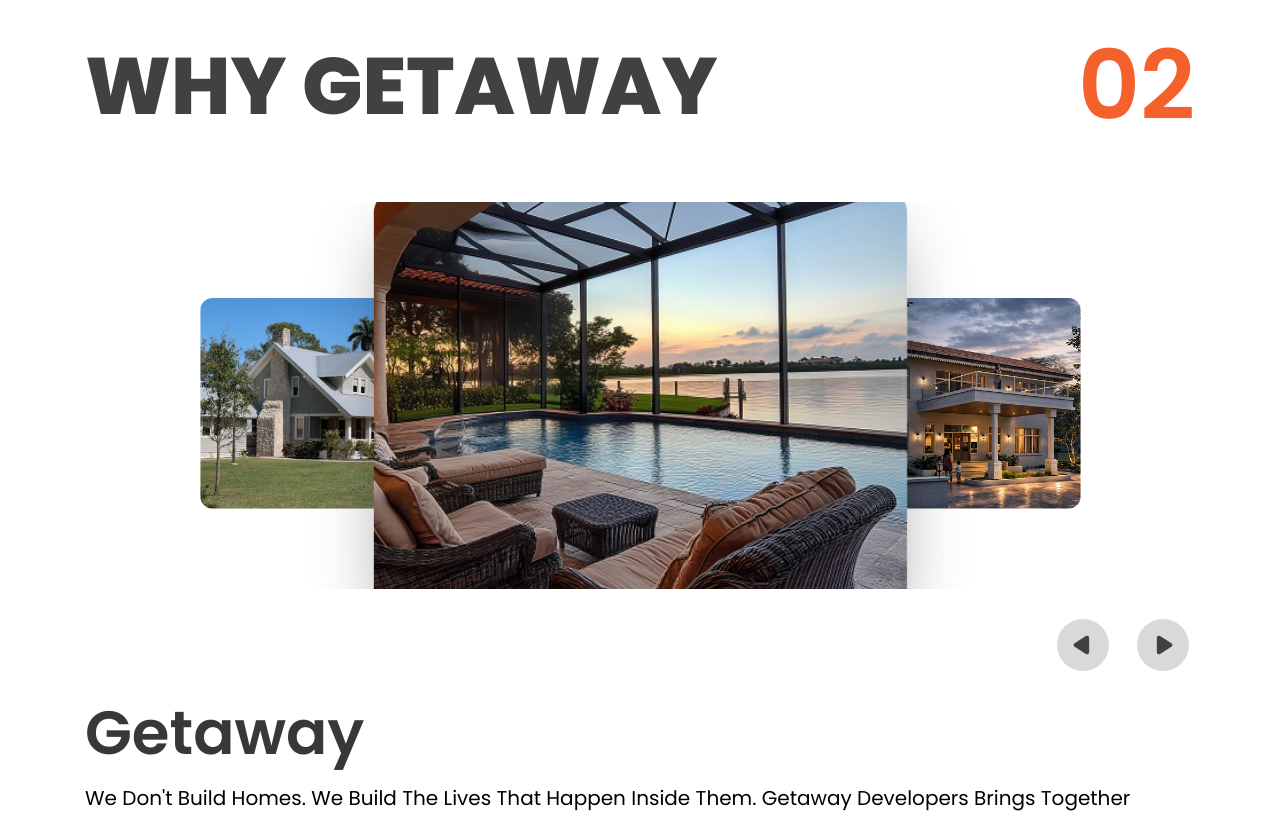
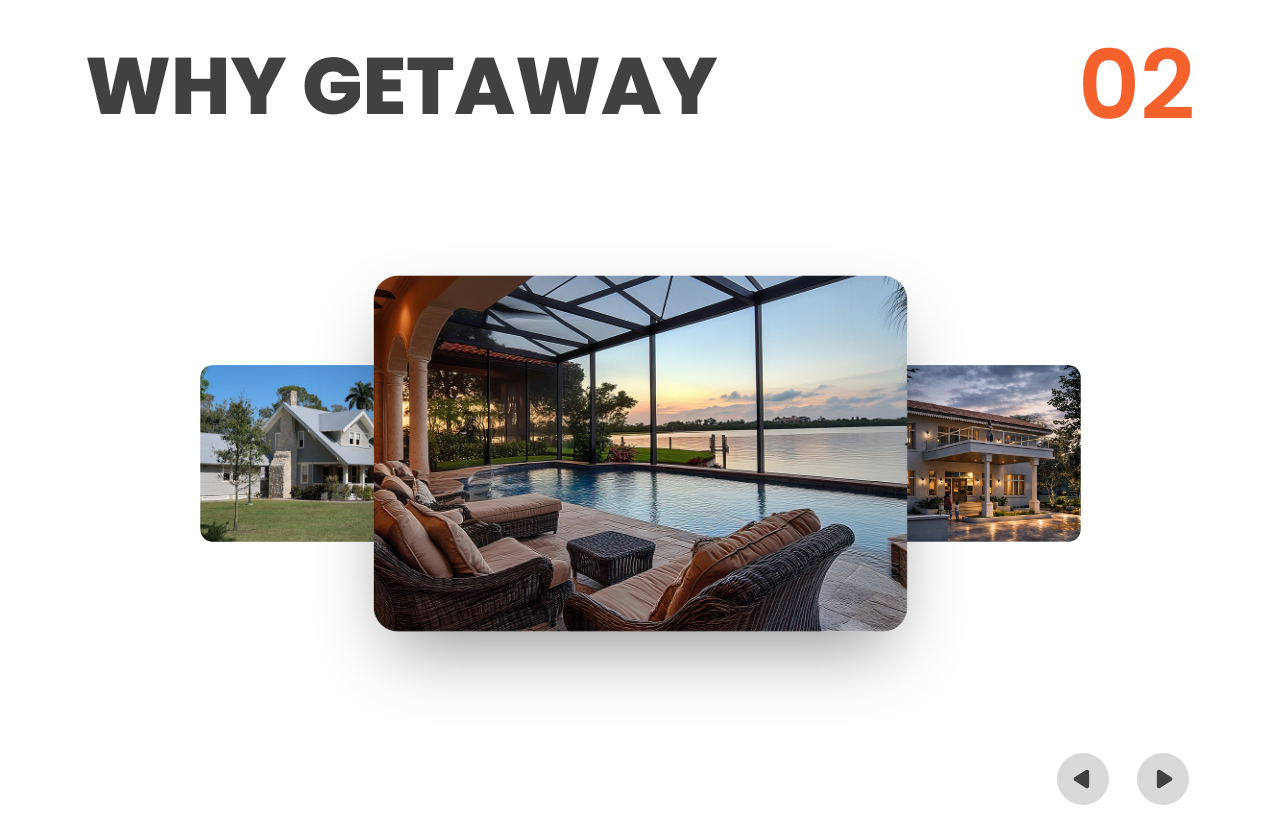
Before and after one commit to archanakrishm/gateway-devs, a React (Vite) app: page / in a window 1280 px wide. Shown: the part 2060-2873 px from the top of the page. Built offline with nearby package versions, Linux system fonts and the light colour scheme.

Commit message:
Fixed getaway slider

```diff
--- a/src/components/ImageSlider.jsx
+++ b/src/components/ImageSlider.jsx
@@ -43,7 +43,12 @@
     arrows: true,
     nextArrow: <NextArrow />,
     prevArrow: <PrevArrow />,
-    beforeChange: (current, next) => setImgIndex(next),
+    beforeChange: (current, next) => {
+      const total = GETAWAYVILLAS.length;
+      // Normalize to handle infinite/cloned slide indices (can be negative or >= total)
+      const normalized = ((next % total) + total) % total;
+      setImgIndex(normalized);
+    },
     responsive: [
       {
         breakpoint: 768,
@@ -58,16 +63,30 @@
   return (
     <div className="w-full mx-auto home-slider-wrap">
       <Slider {...settings} className="home-slider">
-        {GETAWAYVILLAS.map((villa, index) => (
-          <div key={index} className={index === ImgIndex ? "slide activeSlide" : "slide"} >
+        {GETAWAYVILLAS.map((villa, index) => {
+          const total = GETAWAYVILLAS.length;
+          const isActive = index === ImgIndex;
+          const isPrev = index === (ImgIndex - 1 + total) % total;
+          const isNext = index === (ImgIndex + 1) % total;
+          const slideClass = [
+            'slide',
+            isActive && 'activeSlide',
+            isPrev && 'prevSlide',
+            isNext && 'nextSlide',
+          ]
+            .filter(Boolean)
+            .join(' ');
+          return (
+            <div key={index} className={slideClass}>
               <img
                 src={villa.img}
                 alt={`Slide ${index + 1}`}
-              onClick={() => index === ImgIndex && setZoomSrc(villa.img)}
+                onClick={() => isActive && setZoomSrc(villa.img)}
                 className="w-full object-cover rounded-[20px] cursor-zoom-in"
               />
             </div>
-        ))}
+          );
+        })}
       </Slider>
       <ImageZoomModal
         src={zoomSrc}
--- a/src/index.css
+++ b/src/index.css
@@ -127,38 +127,45 @@
 
 
 .home-slider .slick-slide {
-  transform: scale(0.62);
-  transition: transform 450ms cubic-bezier(0.22, 1, 0.36, 1);
   position: relative;
   z-index: 1;
 }
+.home-slider .slick-slide:has(> div > .slide.nextSlide),
+.home-slider .slick-slide:has(> div > .slide.prevSlide) { z-index: 2; }
+.home-slider .slick-slide:has(> div > .slide.activeSlide) { z-index: 10; }
 .home-slider .slick-slide img {
-  height: 240px;
+  height: auto;
   width: 100%;
+  aspect-ratio: 3 / 2;
   object-fit: cover;
+  object-position: center;
   border-radius: 20px;
   transition: box-shadow 400ms ease;
 }
-@media screen and (min-width: 1280px) {
-  .home-slider .slick-slide img { height: 340px; }
+
+/* State-driven scaling so cloned slides (infinite + centerMode) stay styled */
+.home-slider .slide {
+  transform: scale(0.62);
+  transition: transform 450ms cubic-bezier(0.22, 1, 0.36, 1);
+  will-change: transform;
+  position: relative;
+  z-index: 1;
 }
-.home-slider .slick-current {
+
+.home-slider .slide.activeSlide {
   transform: scale(1.25);
   z-index: 5;
 }
-.home-slider .slick-current img {
-  border-radius: 20px;
+.home-slider .slide.activeSlide img {
   box-shadow: 0 25px 60px -15px rgba(0, 0, 0, 0.45);
 }
-/* Pull the previous slide rightward so it slips behind the centered slide */
-.home-slider .slick-slide:has(+ .slick-current) {
+/* Previous slide slips behind centered slide from the left */
+.home-slider .slide.prevSlide {
   transform: scale(0.62) translateX(45%);
-  z-index: 2;
 }
-/* Pull the next slide leftward */
-.home-slider .slick-current + .slick-slide {
+/* Next slide slips behind centered slide from the right */
+.home-slider .slide.nextSlide {
   transform: scale(0.62) translateX(-45%);
-  z-index: 2;
 }
 
 /* Legacy classes kept for any other sliders */
@@ -168,28 +175,33 @@
  .home-slider .slick-track {
   display: flex;
   align-items: center;
-  padding: 30px 0 10px;
+  padding: 60px 0;
  }
  .home-slider .slick-list {
   overflow: hidden;
+  padding: 60px 0 !important;
  }
+@media screen and (min-width: 1280px) {
+  .home-slider .slick-list { padding: 90px 0 !important; }
+  .home-slider .slick-track { padding: 90px 0; }
+}
  .home-slider-wrap {
   position: relative;
   overflow: visible;
-  padding-bottom: 120px;
+  padding-bottom: 60px;
  }
 @media screen and (min-width: 1280px) {
-  .home-slider-wrap { padding-bottom: 90px; }
+  .home-slider-wrap { padding-bottom: 70px; }
 }
 .home-slider-wrap .slick-arrow {
   position: absolute;
   top: auto;
-  bottom: -120px;
+  bottom: -50px;
   left: auto;
   right: 12px;
   width: 44px;
   height: 44px;
-  margin: 70px 0 0 0;
+  margin: 0;
   padding: 0;
   /* background: rgba(0, 0, 0, 0.35);
   backdrop-filter: blur(6px); */
@@ -218,7 +230,7 @@
   .home-slider-wrap .slick-arrow {
     width: 64px;
     height: 64px;
-    bottom: -120px;
+    bottom: -60px;
     right: max(80px, calc((100vw - 1270px) / 2 + 80px));
   }
 }
--- a/src/sections/WhyGatawayTwo.jsx
+++ b/src/sections/WhyGatawayTwo.jsx
@@ -18,7 +18,7 @@
           <span className="text-orange text-[30px] xl:text-[96px] font-semibold leading-3 xl:leading-[90px]">02</span>
         </header>
       </div>
-      <div className="mt-[35px] md:mt-[71px]  w-full">
+      <div >
         <ImageSlider images={sliderImages} />
       </div>
       <div className="max-w-[1270px] mx-auto px-12 xl:px-[80px]">
```
Lines whose indentation alone changed are shown as unchanged.
